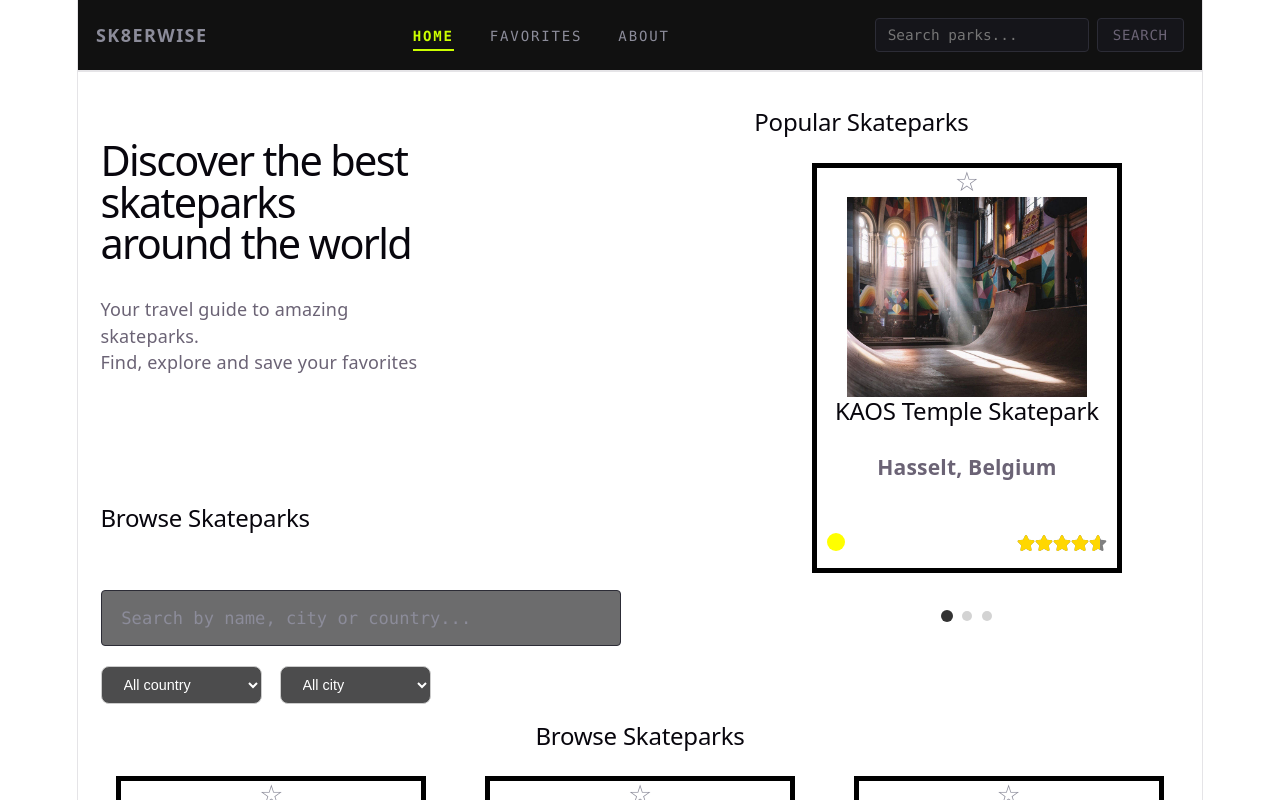
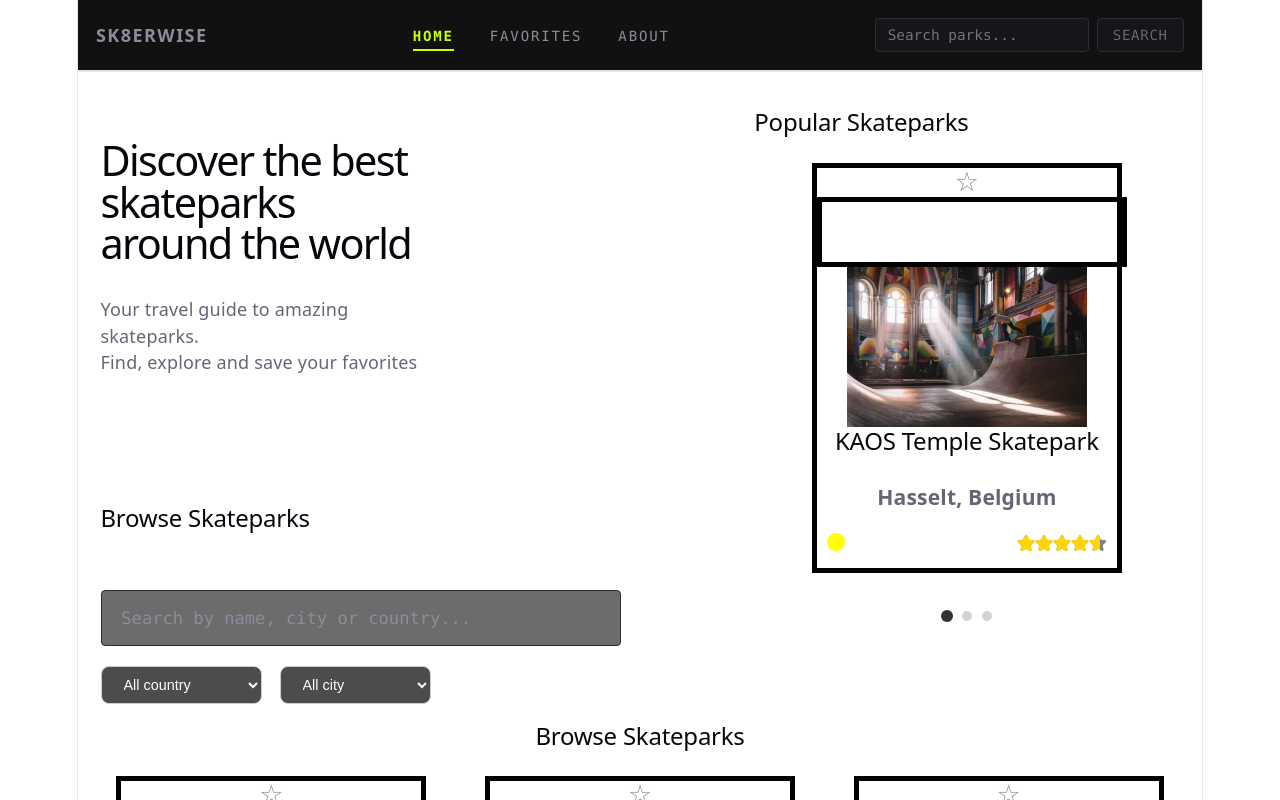
Before and after one commit to Willsky013/Sk8erWise-website, a React (Vite) app: page / in a window 1280 px wide. Shown: the top 800 px of the page. Built offline with nearby package versions, Linux system fonts and the light colour scheme.

Commit message:
test parkCard

```diff
--- a/src/components/ParkCard.jsx
+++ b/src/components/ParkCard.jsx
@@ -26,6 +26,13 @@ export default function ParkCard({ park, onClick }) {
        <div onClick={(e) => e.stopPropagation()}>
   <FavoriteButton parkId={park.id} />
 </div>
+<div
+  className="parkCard"
+  onClick={() => {
+    console.log("Clicked park:", park);
+    onClick?.();
+  }}
+></div>
         <img
         src={`${import.meta.env.BASE_URL}${park.images[0].replace(/^\//, "")}`}
         alt = "Här ska kortet sitta" className = "parkImage" />
@@ -39,5 +46,6 @@ export default function ParkCard({ park, onClick }) {
             </div>
         </div>
     </div>
+
     );
 }
```
